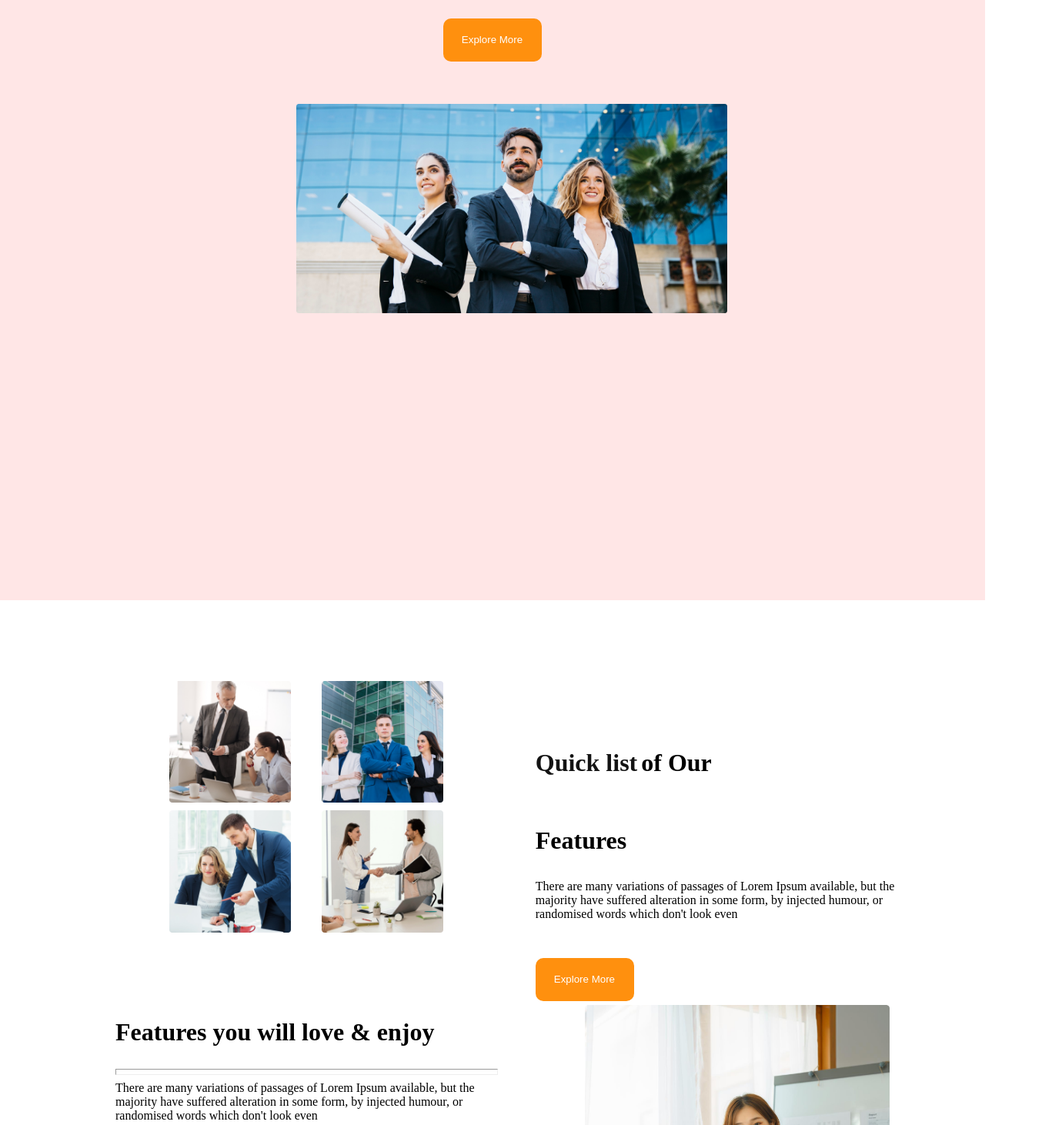
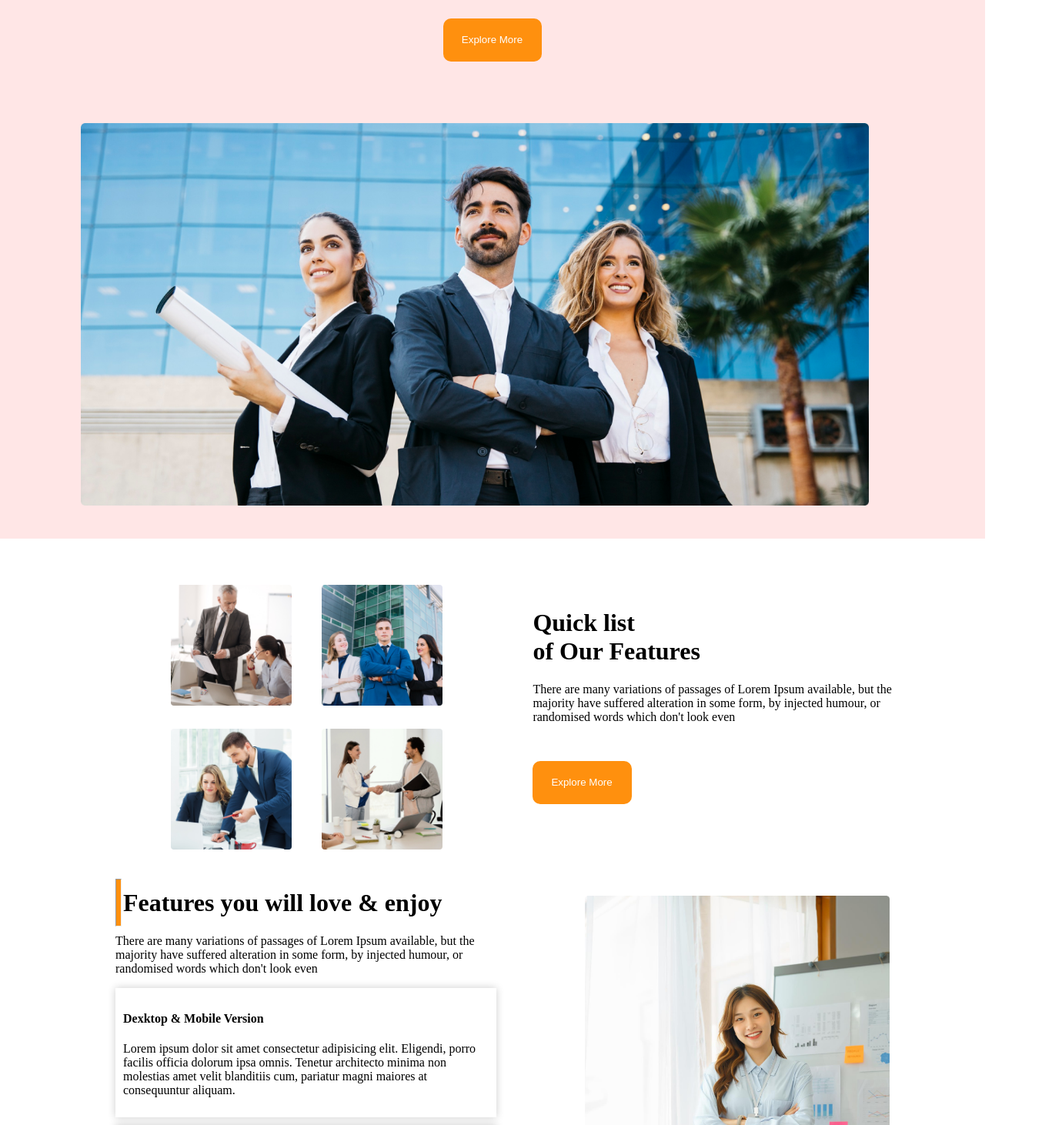
Before and after one commit to ParvezAhmed12/sceound-assinment, a plain HTML site: page index.html in a window 1280 px wide. Shown: the part 360-1822 px from the top of the page at 77% size, 1380 px wide, since content can reach past the window. Drawn offline with Linux system fonts and the light colour scheme.

Commit message:
try bug fixes

```diff
--- a/index.html
+++ b/index.html
@@ -67,8 +67,8 @@
                 </div>
                 <div class="container-right">
 
-                <h1> <div class="h1-ql"><p class="quick-list"> Quick list</p> <p> <strong>of Our</strong>
-                    </p></div>   <p>Features</p></h1>
+                <h1> <div class="h1-ql"> Quick list </div><strong>of
+                      Our</strong>  Features</h1>
                 <p>There are many variations of passages of Lorem Ipsum available, but the majority have suffered alteration in some form, by injected humour, or randomised words which don't look even</p>
                 <button class="btn-1"> Explore More </button>
                 </div>
@@ -80,8 +80,9 @@
 
          <!-- Left side with a title, horizontal rule, and some boxes -->
 	<div class="left-side">
-		<h1>Features you will love & enjoy</h1>
-		<hr>
+
+		<hr> <h1 class="features">Features you will love & enjoy</h1>
+
 		<p>There are many variations of passages of Lorem Ipsum available, but the majority have suffered alteration in some form, by injected humour, or randomised words which don't look even</p>
 		<div class="box">
 			<h4>Dexktop & Mobile Version</h4>
@@ -144,7 +145,7 @@
   </div>
 	</div><div class="box2">
     <div class="box2-possitio">
-		<img src="/images/icons/email.png">
+		<img src= "/images/icons/email.png">
 		<h1>22578</h1>
 
 		<p>Email Send</p>
--- a/stylesheet/style.css
+++ b/stylesheet/style.css
@@ -1,12 +1,13 @@
 body{
-  margin: 0px;
+  margin:auto;
 }
 
 /* banner design start */
 .banner-title{
-    height: 1140px;
+    height: 1060px;
     width: 100%;
     background-color: #ffe6e6 ;
+
 }
 .container {
     display: flex;
@@ -44,7 +45,7 @@ body{
 
    }
    .primary-text{
-
+    text-decoration: none;
    }
   .container-1{
 
@@ -64,19 +65,26 @@ body{
     margin-top: 32px;
 
   }
-  .banner-img{
+  /* .banner-img{
     margin-top: 50px;
     margin-left: 380px;
     margin-right: 200px;
 
-  }
+  } */
+.banner-img{
+  width: 100%;
+  margin-top: 50px;
+  margin-left: 100px;
+  margin-right: 100px;
+  align-items: center;
+}
   /* banner design end */
 
   /* main section */
   /* section part 1 */
   .section-part1{
     display: flex;
-    margin-top: 100px;
+    margin-top: 30px;
     /* margin-left: 300px;
     margin-right: 300px; */
   }
@@ -87,11 +95,14 @@ body{
 
   }
    */
-   .container {
+    .container {
     display: flex;
     flex-wrap: wrap;
   }
-
+  /* .container {
+    display: grid;
+    grid-template-columns: 2, 1fr  ;
+  } */
   .image {
     width: 50%;
     height: auto;
@@ -104,7 +115,8 @@ body{
   img {
     width: 80%;
     height: auto;
-    margin: 5px;
+    margin-left: 5px;
+    margin-top: 30px;
   }
   .container-right {
     align-items: center;
@@ -123,6 +135,7 @@ body{
 }
 /* section part 2 */
 .section-part-2{
+  margin-top: 30px;
   margin-left:150px;
   margin-right: 30px;
 
@@ -135,10 +148,10 @@ body{
 hr{
 
    float: left;
-   width: 100%;
-  height: 6px;
-  background-color: hsl(32, 100%, 53%)
-  margin-top: 0;
+   width: 6px;
+  height:60px;
+  background-color: #FF900E;
+
   /* margin: 0;
   padding: 0;
   border: none;
@@ -147,6 +160,9 @@ hr{
   float: left;
   clear: both;
   display: block; */
+}
+.features{
+  margin-left: 10px;
 }
 .box {
 	box-shadow: 0 0 10px rgba(0,0,0,0.2);
@@ -240,14 +256,14 @@ hr{
 }
 /* footer part  */
   .footer-part{
-    margin-top: 130px;
-    margin-bottom: 216px;
-    margin-left: 240px;
-    margin-right: 240px;
+    margin-top: 30px;
+    margin-bottom: 16px;
+    /* margin-left: 200px;
+    margin-right: 200px; */
     background-color: #FFF4E7;
     text-align: center;
     padding-top: 38px;
     padding-bottom:  39px;
-    padding-left:  400px;
-    padding-right: 400px;
+    padding-left:  0px;
+    padding-right: 0px;
   }
```
